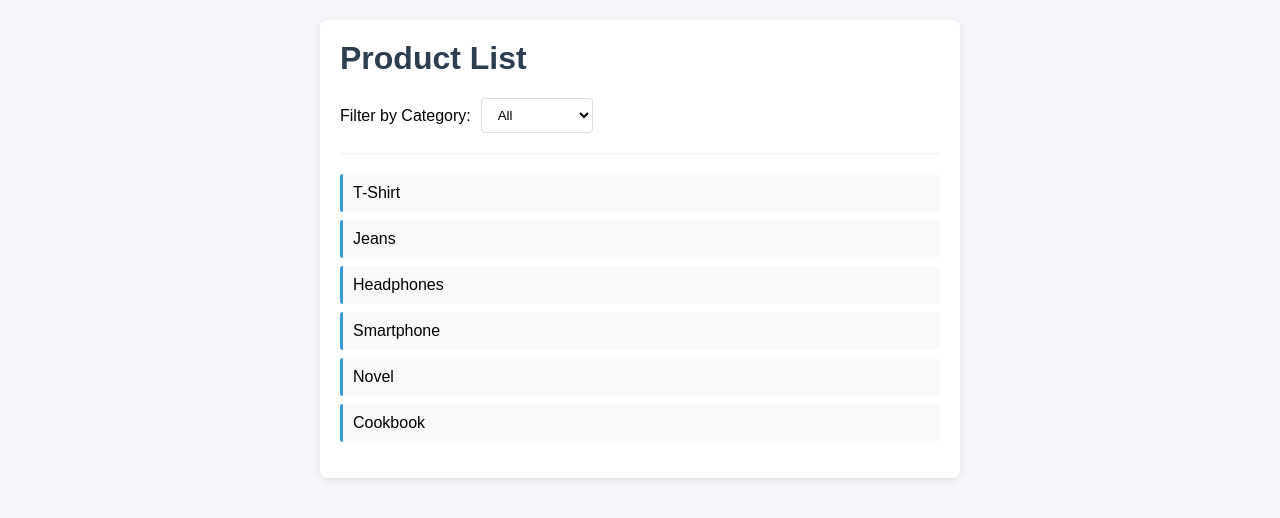
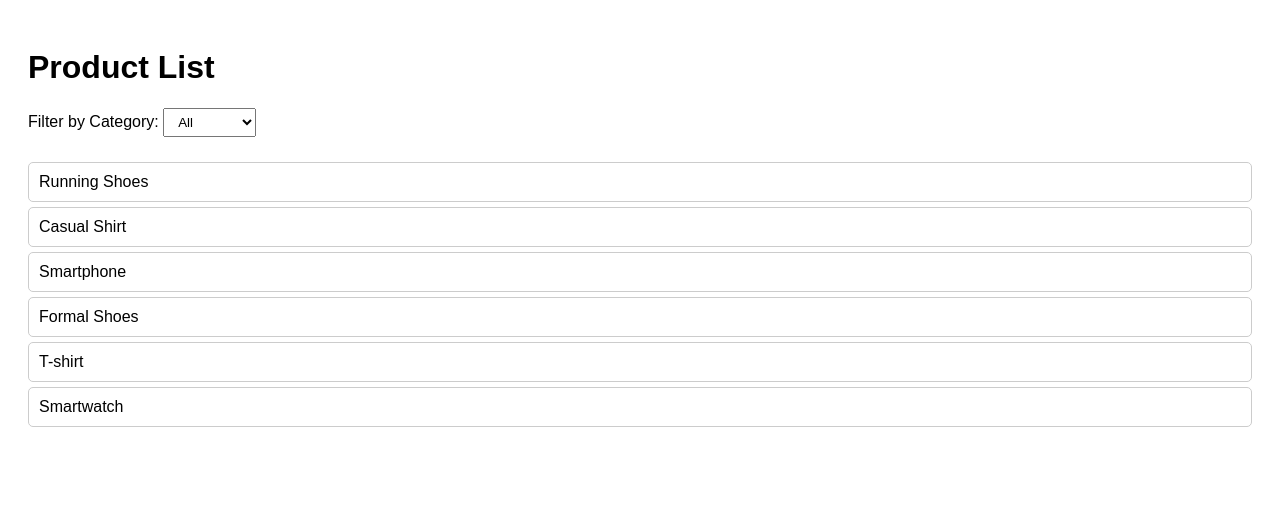
Before and after one commit to Arshitasim/web-list, a plain HTML site: page index.html in a window 1280 px wide. Drawn offline with Linux system fonts and the light colour scheme.

Commit message:
Update index.html

```diff
--- a/index.html
+++ b/index.html
@@ -1,117 +1,69 @@
-
 <!DOCTYPE html>
 <html lang="en">
 <head>
-	<meta charset="UTF-8">
-	<meta name="viewport" content="width=device-width, initial-scale=1.0">
-	<title>Product Filter</title>
+  <meta charset="UTF-8" />
+  <meta name="viewport" content="width=device-width, initial-scale=1.0"/>
+  <title>Dynamic Product Filter</title>
   <style>
     body {
       font-family: Arial, sans-serif;
-	margin: 0;
       padding: 20px;
-	background: #f5f7fa;
     }
-	.container {
-	max-width: 600px;
-	margin: 0 auto;
-	background: white;
-	padding: 20px;
-	border-radius: 8px;
-	box-shadow: 0 2px 10px rgba(0,0,0,0.1);
-	}
-	h1 {
-	margin-top: 0;
-	color: #2c3e50;
-	}
-	.filter {
-	margin: 20px 0;
-	display: flex;
-	align-items: center;
-	gap: 10px;
+    .product {
+      padding: 10px;
+      margin: 5px 0;
+      border: 1px solid #ccc;
+      border-radius: 5px;
     }
     select {
-	padding: 8px 12px;
-	border: 1px solid #ddd;
-	border-radius: 4px;
-	background: white;
-	}
-
-	hr {
-	border: none;
-	height: 1px;
-	background: #eee;
-	margin: 20px 0;
-	}
-	.product-list {
-	list-style-type: none;
-	padding: 0;
-	}
-	.product-item {
-	padding: 10px;
-	margin: 8px 0;
-	background: #f8f9fa;
-	border-left: 3px solid #3498db;
-border-radius: 3px;
+      padding: 5px 10px;
+      margin-bottom: 20px;
     }
   </style>
 </head>
 <body>
-	<div class="container">
+
   <h1>Product List</h1>
-	<div class="filter">
-	<label for="category">Filter by Category:</label>
-	<select id="category">
+
+  <!-- Dropdown Filter -->
+  <label for="categoryFilter">Filter by Category:</label>
+  <select id="categoryFilter">
     <option value="all">All</option>
-	<option value="Clothing">Clothing</option>
-	<option value="Electronics">Electronics</option>
-	<option value="Books">Books</option>
+    <option value="shoes">Shoes</option>
+    <option value="shirts">Shirts</option>
+    <option value="gadgets">Gadgets</option>
   </select>
+
+  <!-- Product List -->
+  <div id="productList">
+    <div class="product" data-category="shoes">Running Shoes</div>
+    <div class="product" data-category="shirts">Casual Shirt</div>
+    <div class="product" data-category="gadgets">Smartphone</div>
+    <div class="product" data-category="shoes">Formal Shoes</div>
+    <div class="product" data-category="shirts">T-shirt</div>
+    <div class="product" data-category="gadgets">Smartwatch</div>
   </div>
 
-	<hr>
+  <!-- JavaScript -->
+  <script>
+    const filterDropdown = document.getElementById('categoryFilter');
+    const productList = document.getElementById('productList');
+    const products = productList.getElementsByClassName('product');
 
-	<div id="products"></div>
-	</div>
+    filterDropdown.addEventListener('change', function () {
+      const selectedCategory = this.value;
 
-	<script>
-	const products = [
-	{ name: "T-Shirt", category: "Clothing" },
-	{ name: "Jeans", category: "Clothing" },
-	{ name: "Headphones", category: "Electronics" },
-	{ name: "Smartphone", category: "Electronics" },
-	{ name: "Novel", category: "Books" },
+      for (let product of products) {
+        const productCategory = product.getAttribute('data-category');
 
-	{ name: "Cookbook", category: "Books" }
-	];
+        if (selectedCategory === 'all' || selectedCategory === productCategory) {
+          product.style.display = 'block';
+        } else {
+          product.style.display = 'none';
+        }
+      }
+    });
+  </script>
 
-
-	const categorySelect = document.getElementById('category');
-	const productsContainer = document.getElementById('products');
-	function showProducts(category) {
-	productsContainer.innerHTML = '';
-	const filteredProducts = category === 'all'
-	? products
-	: products.filter(product => product.category === category);
-
-	const productList = document.createElement('ul');
-	productList.className = 'product-list';
-
-filteredProducts.forEach(product => {
-	const item = document.createElement('li');
-	item.className = 'product-item';
-	item.textContent = product.name;
-	productList.appendChild(item);
-	});
-
-	productsContainer.appendChild(productList);
-	}
-
-	categorySelect.addEventListener('change', () => {
-	showProducts(categorySelect.value);
-	});
-
-showProducts('all');
-</script>
 </body>
 </html>
```
Lines whose indentation alone changed are shown as unchanged.
